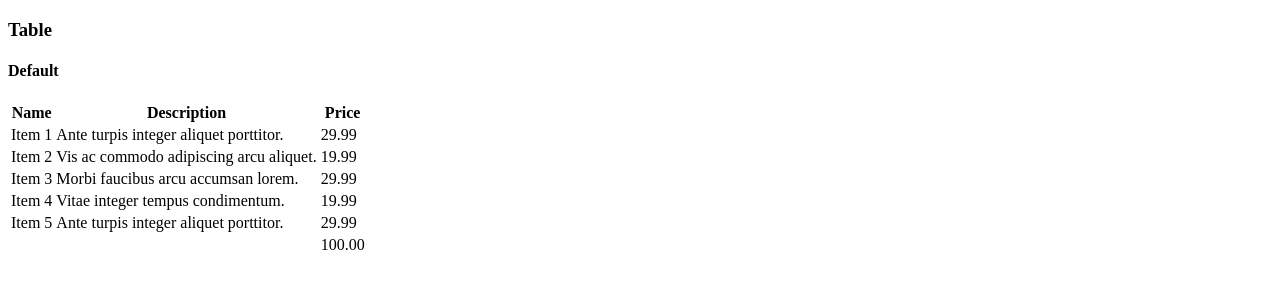
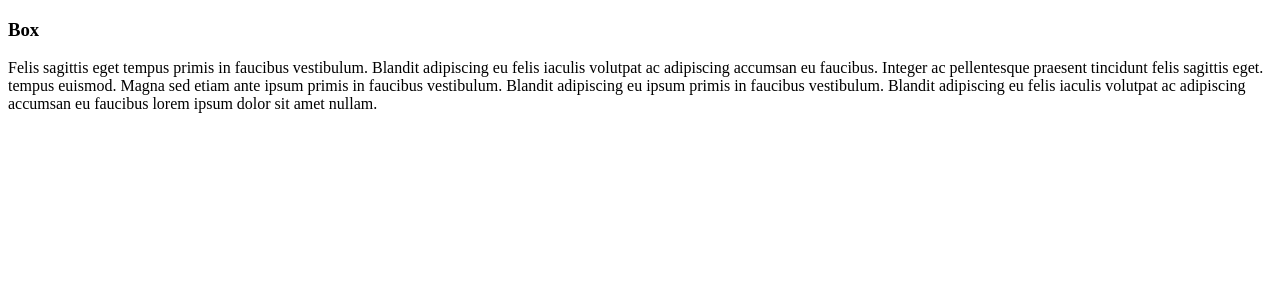
Before and after one commit to JackDeDobb/TraderJoes, a PHP site: page /article.php in a window 1280 px wide. Shown: the top 300 px of the page. Run offline with PHP 8.4, Linux system fonts and the light colour scheme.

Commit message:
article.php

```diff
--- a/article.php
+++ b/article.php
@@ -19,51 +19,9 @@
 <!DOCTYPE HTML>
 <html>
 <body>
-<h3>Table</h3>
-	<h4>Default</h4>
-	<div class="table-wrapper">
-		<table>
-			<thead>
-				<tr>
-					<th>Name</th>
-					<th>Description</th>
-					<th>Price</th>
-				</tr>
-			</thead>
-			<tbody>
-				<tr>
-					<td>Item 1</td>
-					<td>Ante turpis integer aliquet porttitor.</td>
-					<td>29.99</td>
-				</tr>
-				<tr>
-					<td>Item 2</td>
-					<td>Vis ac commodo adipiscing arcu aliquet.</td>
-					<td>19.99</td>
-				</tr>
-				<tr>
-					<td>Item 3</td>
-					<td> Morbi faucibus arcu accumsan lorem.</td>
-					<td>29.99</td>
-				</tr>
-				<tr>
-					<td>Item 4</td>
-					<td>Vitae integer tempus condimentum.</td>
-					<td>19.99</td>
-				</tr>
-				<tr>
-					<td>Item 5</td>
-					<td>Ante turpis integer aliquet porttitor.</td>
-					<td>29.99</td>
-				</tr>
-			</tbody>
-			<tfoot>
-				<tr>
-					<td colspan="2"></td>
-					<td>100.00</td>
-				</tr>
-			</tfoot>
-		</table>
+<h3>Box</h3>
+	<div class="box">
+		<p>Felis sagittis eget tempus primis in faucibus vestibulum. Blandit adipiscing eu felis iaculis volutpat ac adipiscing accumsan eu faucibus. Integer ac pellentesque praesent tincidunt felis sagittis eget. tempus euismod. Magna sed etiam ante ipsum primis in faucibus vestibulum. Blandit adipiscing eu ipsum primis in faucibus vestibulum. Blandit adipiscing eu felis iaculis volutpat ac adipiscing accumsan eu faucibus lorem ipsum dolor sit amet nullam.</p>
 	</div>
 </body>
 </html>
```
